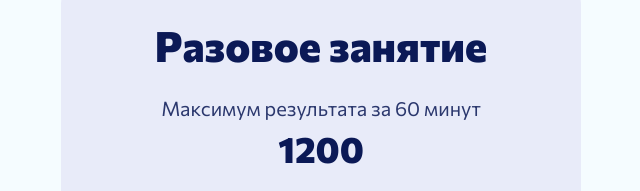
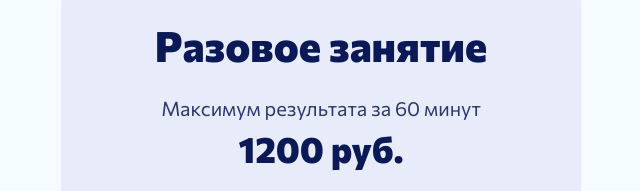
Before and after one commit to Chupumbra/byemymay_site, a plain HTML site: page index.html in a window 1280 px wide. Shown: the part 840-1031 px from the top of the page, without its empty margins (319-959 px from the left). Drawn offline with Linux system fonts and the light colour scheme.

Commit message:
Update index.html

```diff
--- a/index.html
+++ b/index.html
@@ -89,7 +89,7 @@ footer h2{color:#fff}
   <div class="one">
     <h3>Разовое занятие</h3>
     <div class="s">Максимум результата за 60 минут</div>
-    <div class="p">1200</div>
+    <div class="p">1200 руб.</div>
     <ul>
       <li><svg width="26" height="20" viewBox="0 0 26 20" fill="none" stroke="currentColor" stroke-width="2.4"><path d="M2 10l7 7L24 2"/></svg>Подготовка к ОГЭ</li>
       <li><svg width="26" height="20" viewBox="0 0 26 20" fill="none" stroke="currentColor" stroke-width="2.4"><path d="M2 10l7 7L24 2"/></svg>Разбор сложной темы</li>
```
